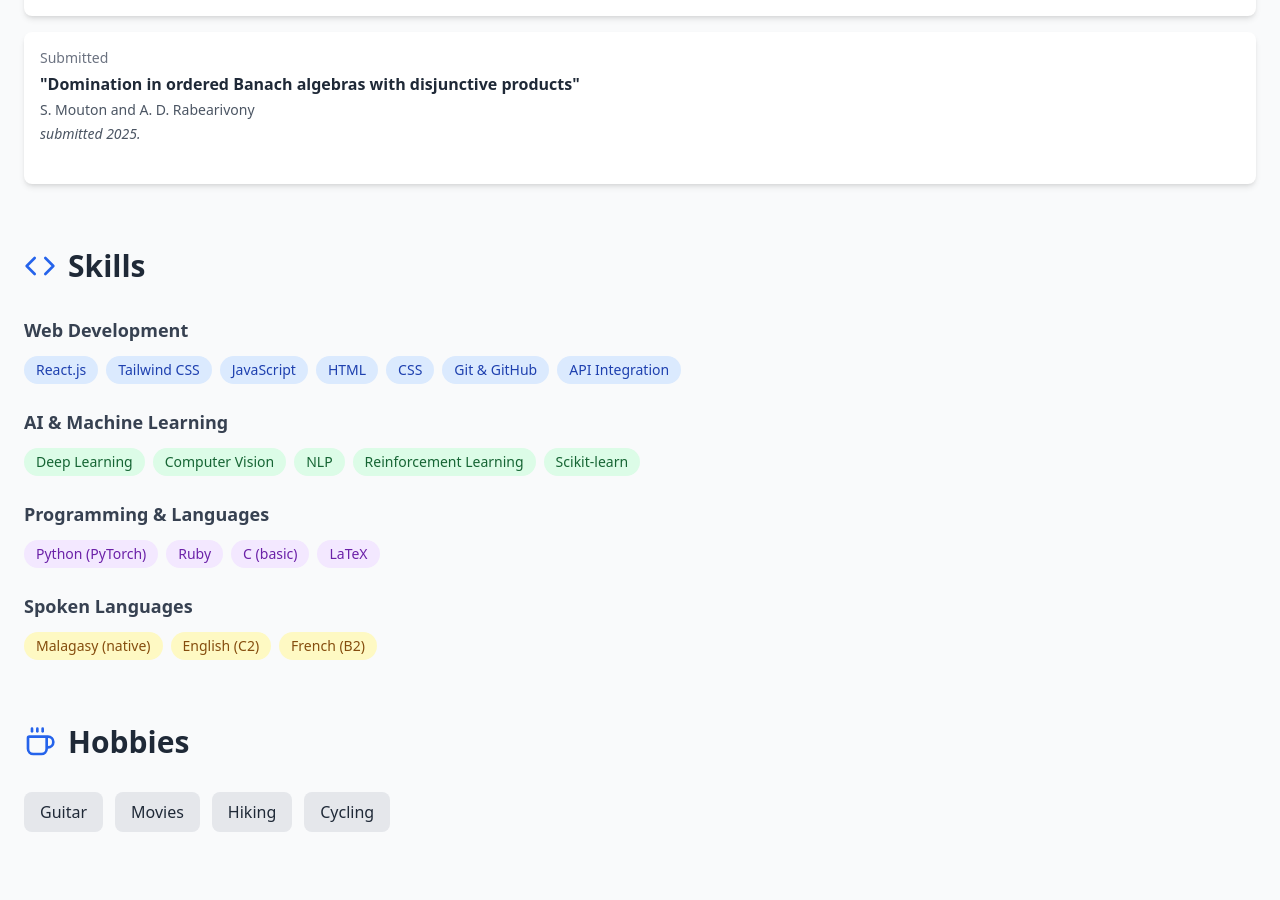
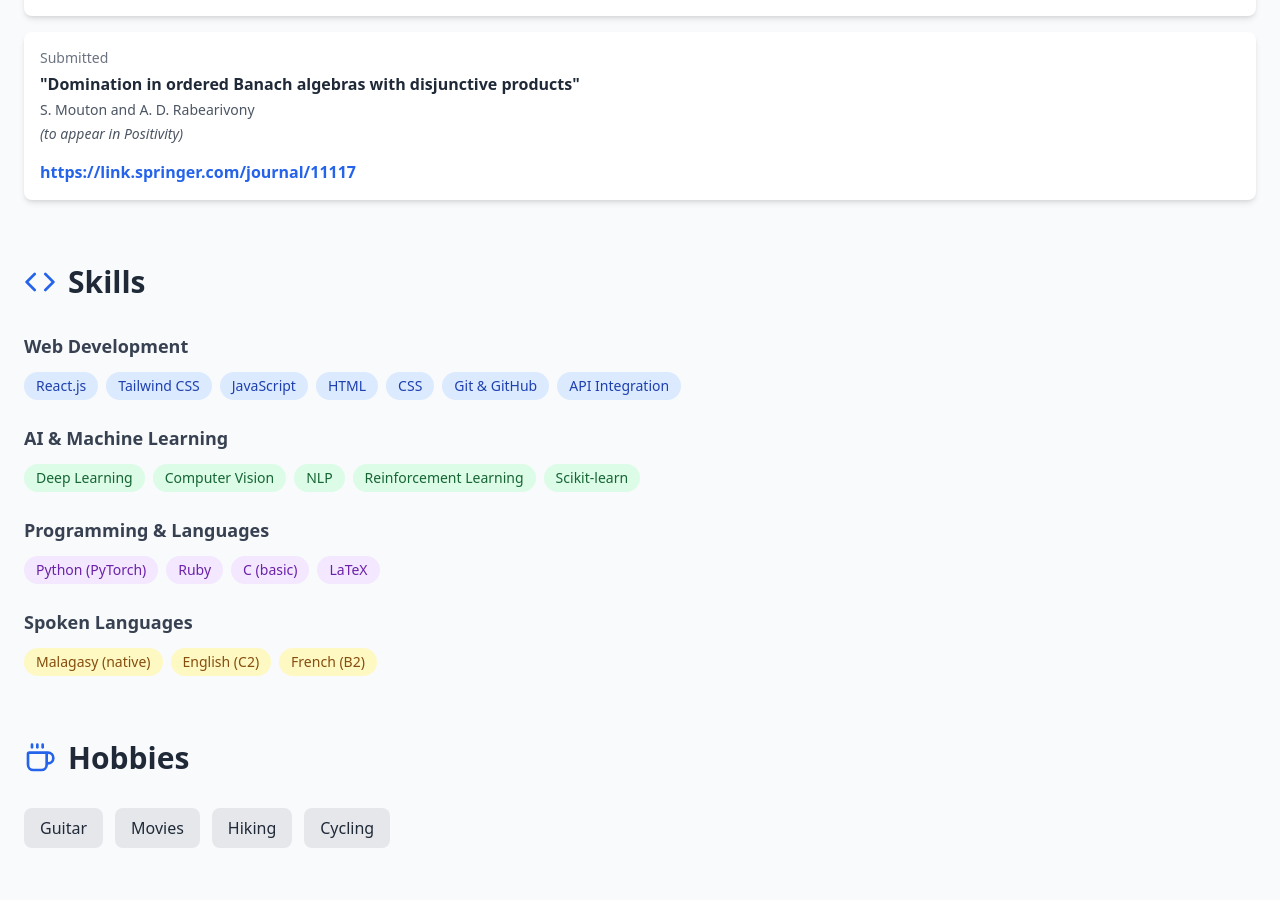
Before and after one commit to dimbyr/dimby-portfolio, a React (Vite) app: page / in a window 1280 px wide. Shown: the part 4043-4943 px from the top of the page. Built offline with nearby package versions, Linux system fonts and the light colour scheme.

Commit message:
Updated status of publication

```diff
--- a/src/data.js
+++ b/src/data.js
@@ -46,7 +46,7 @@ export const fellowships = [
 export const publications = [
     { year: "2024", authors: "S. Mouton and A. D. Rabearivony", title: "Generalized domination of ergodic elements in ordered Banach algebras", journal: "Quaestiones Mathematicae, vol. 47, no. suppl. 1, pp. 305–317, 2024.", link: "https://doi.org/10.2989/16073606.2023.2287851" },
     { year: "2024", authors: "S. Mouton and A. D. Rabearivony", title: "Generalized domination in ordered Banach algebras: An introduction", journal: "Colloquium Mathematica, vol. 177, pp. 81–98, 2024.", link: "https://doi.org/10.4064/cm9452-12-2024" },
-    { year: "Submitted", authors: "S. Mouton and A. D. Rabearivony", title: "Domination in ordered Banach algebras with disjunctive products", journal: "submitted 2025.", link: "" }
+    { year: "Submitted", authors: "S. Mouton and A. D. Rabearivony", title: "Domination in ordered Banach algebras with disjunctive products", journal: "(to appear in Positivity)", link: "https://link.springer.com/journal/11117" }
 ];
 
 export const skills = {
```
